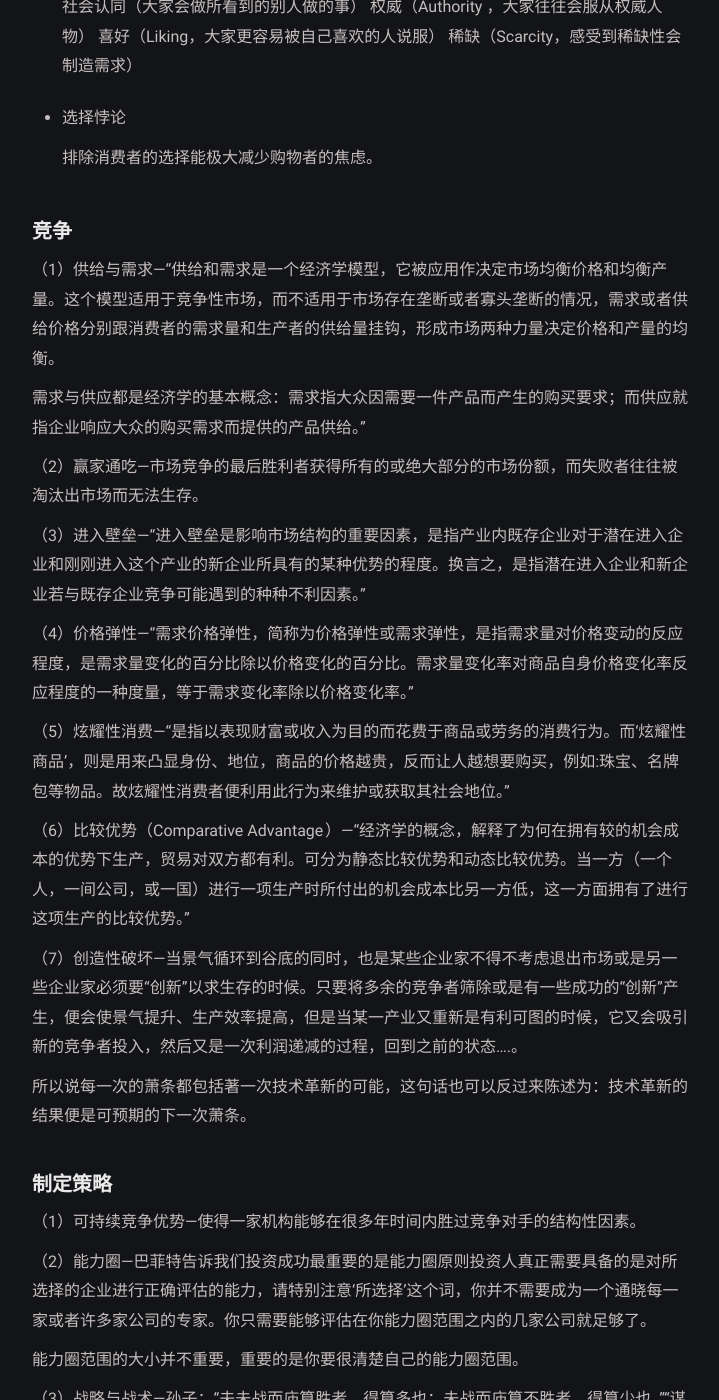
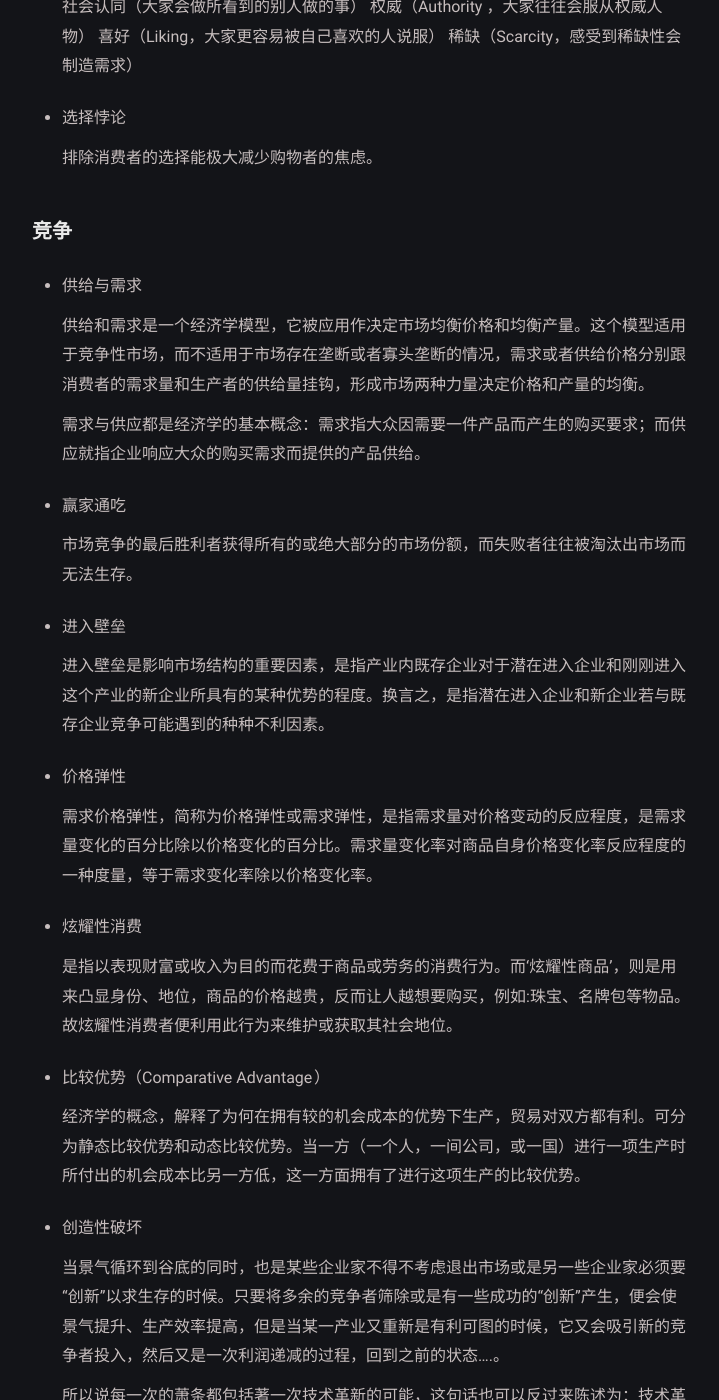
Before and after one commit to sealwangdo/sealwangdo.github.io, a Jekyll site: the page built from _posts/2022-05-21-自我进化思维方式.md, in a window 1280 px wide and 1400 px high, scrolled down 10411 px. Shown: the whole window, without its empty margins (278-997 px from the left). Built offline with Jekyll 4.4.1, drawn with Linux system fonts in a browser that asks for light colours; some of the changed text lies outside the part shown.

Commit message:
Update 2022-05-21-自我进化思维方式.md

```diff
--- a/_posts/2022-05-21-自我进化思维方式.md
+++ b/_posts/2022-05-21-自我进化思维方式.md
@@ -321,67 +321,114 @@ description: [思维模式是人们观察、分析、解决问题的模式化、
 
 #### 竞争
 
-（1）供给与需求—“供给和需求是一个经济学模型，它被应用作决定市场均衡价格和均衡产量。这个模型适用于竞争性市场，而不适用于市场存在垄断或者寡头垄断的情况，需求或者供给价格分别跟消费者的需求量和生产者的供给量挂钩，形成市场两种力量决定价格和产量的均衡。
+* 供给与需求
 
-需求与供应都是经济学的基本概念：需求指大众因需要一件产品而产生的购买要求；而供应就指企业响应大众的购买需求而提供的产品供给。”
+  供给和需求是一个经济学模型，它被应用作决定市场均衡价格和均衡产量。这个模型适用于竞争性市场，而不适用于市场存在垄断或者寡头垄断的情况，需求或者供给价格分别跟消费者的需求量和生产者的供给量挂钩，形成市场两种力量决定价格和产量的均衡。
 
-（2）赢家通吃—市场竞争的最后胜利者获得所有的或绝大部分的市场份额，而失败者往往被淘汰出市场而无法生存。
+  需求与供应都是经济学的基本概念：需求指大众因需要一件产品而产生的购买要求；而供应就指企业响应大众的购买需求而提供的产品供给。
 
-（3）进入壁垒—“进入壁垒是影响市场结构的重要因素，是指产业内既存企业对于潜在进入企业和刚刚进入这个产业的新企业所具有的某种优势的程度。换言之，是指潜在进入企业和新企业若与既存企业竞争可能遇到的种种不利因素。”
+* 赢家通吃
 
-（4）价格弹性—“需求价格弹性，简称为价格弹性或需求弹性，是指需求量对价格变动的反应程度，是需求量变化的百分比除以价格变化的百分比。需求量变化率对商品自身价格变化率反应程度的一种度量，等于需求变化率除以价格变化率。”
+  市场竞争的最后胜利者获得所有的或绝大部分的市场份额，而失败者往往被淘汰出市场而无法生存。
 
-（5）炫耀性消费—“是指以表现财富或收入为目的而花费于商品或劳务的消费行为。而‘炫耀性商品’，则是用来凸显身份、地位，商品的价格越贵，反而让人越想要购买，例如:珠宝、名牌包等物品。故炫耀性消费者便利用此行为来维护或获取其社会地位。”
+* 进入壁垒
 
-（6）比较优势（Comparative Advantage ）—“经济学的概念，解释了为何在拥有较的机会成本的优势下生产，贸易对双方都有利。可分为静态比较优势和动态比较优势。当一方（一个人，一间公司，或一国）进行一项生产时所付出的机会成本比另一方低，这一方面拥有了进行这项生产的比较优势。”
+  进入壁垒是影响市场结构的重要因素，是指产业内既存企业对于潜在进入企业和刚刚进入这个产业的新企业所具有的某种优势的程度。换言之，是指潜在进入企业和新企业若与既存企业竞争可能遇到的种种不利因素。
 
-（7）创造性破坏—当景气循环到谷底的同时，也是某些企业家不得不考虑退出市场或是另一些企业家必须要“创新”以求生存的时候。只要将多余的竞争者筛除或是有一些成功的“创新”产生，便会使景气提升、生产效率提高，但是当某一产业又重新是有利可图的时候，它又会吸引新的竞争者投入，然后又是一次利润递减的过程，回到之前的状态….。
+* 价格弹性
 
-所以说每一次的萧条都包括著一次技术革新的可能，这句话也可以反过来陈述为：技术革新的结果便是可预期的下一次萧条。
+  需求价格弹性，简称为价格弹性或需求弹性，是指需求量对价格变动的反应程度，是需求量变化的百分比除以价格变化的百分比。需求量变化率对商品自身价格变化率反应程度的一种度量，等于需求变化率除以价格变化率。
+
+* 炫耀性消费
+
+  是指以表现财富或收入为目的而花费于商品或劳务的消费行为。而‘炫耀性商品’，则是用来凸显身份、地位，商品的价格越贵，反而让人越想要购买，例如:珠宝、名牌包等物品。故炫耀性消费者便利用此行为来维护或获取其社会地位。
+
+* 比较优势（Comparative Advantage ）
+
+  经济学的概念，解释了为何在拥有较的机会成本的优势下生产，贸易对双方都有利。可分为静态比较优势和动态比较优势。当一方（一个人，一间公司，或一国）进行一项生产时所付出的机会成本比另一方低，这一方面拥有了进行这项生产的比较优势。
+
+* 创造性破坏
+
+  当景气循环到谷底的同时，也是某些企业家不得不考虑退出市场或是另一些企业家必须要“创新”以求生存的时候。只要将多余的竞争者筛除或是有一些成功的“创新”产生，便会使景气提升、生产效率提高，但是当某一产业又重新是有利可图的时候，它又会吸引新的竞争者投入，然后又是一次利润递减的过程，回到之前的状态….。
+
+  所以说每一次的萧条都包括著一次技术革新的可能，这句话也可以反过来陈述为：技术革新的结果便是可预期的下一次萧条。
+
 
 #### 制定策略
 
-（1）可持续竞争优势—使得一家机构能够在很多年时间内胜过竞争对手的结构性因素。
+* 可持续竞争优势
 
-（2）能力圈—巴菲特告诉我们投资成功最重要的是能力圈原则投资人真正需要具备的是对所选择的企业进行正确评估的能力，请特别注意‘所选择’这个词，你并不需要成为一个通晓每一家或者许多家公司的专家。你只需要能够评估在你能力圈范围之内的几家公司就足够了。
+  使得一家机构能够在很多年时间内胜过竞争对手的结构性因素。
 
-能力圈范围的大小并不重要，重要的是你要很清楚自己的能力圈范围。
+* 能力圈
 
-（3）战略与战术—孙子：“夫未战而庙算胜者，得算多也；未战而庙算不胜者，得算少也。”“谋无术则成事难，术无谋则必败。”
+  巴菲特告诉我们投资成功最重要的是能力圈原则投资人真正需要具备的是对所选择的企业进行正确评估的能力，请特别注意‘所选择’这个词，你并不需要成为一个通晓每一家或者许多家公司的专家。你只需要能够评估在你能力圈范围之内的几家公司就足够了。
 
-（4）势力范围—“势力范围从国际政治角度上讲是指列强凭借军事、政治、经济力量，控制殖民地或半殖民地国家的全部领土或部分领土，宣称它享有独占的权利，不许其他国家染指。 有时也指社会上的各种帮派团伙、黑恶势力、政党，为了自身团体、阶层的利益，通过各种手段控制的地域范围、行业场所等。”
+  能力圈范围的大小并不重要，重要的是你要很清楚自己的能力圈范围。
 
-（5）未知的未知—“已知的未知是指‘你意识到的风险，比如航班取消……’未知的未知是‘来自与这个世界距离太远以至于从未发生在你身上’的风险。”
+* 战略与战术
 
-（6）转换成本—“与更换供应商相关的成本。”
+  孙子：“夫未战而庙算胜者，得算多也；未战而庙算不胜者，得算少也。”“谋无术则成事难，术无谋则必败。”
 
-（7）网络效应—“某商品或服务的用户对该产品对其他人的价值产生的影响。出现网络效应时，产品或服务的价值取决于其他人使用它的数量。”
+* 势力范围
 
-（8）规模经济—“企业因为规模、产出或者运营规模获得的成本优势，其单位产出成本通常会随着规模增加而下降，因为固定成本可以分摊到更多的产出单位上面。”
+  势力范围从国际政治角度上讲是指列强凭借军事、政治、经济力量，控制殖民地或半殖民地国家的全部领土或部分领土，宣称它享有独占的权利，不许其他国家染指。 有时也指社会上的各种帮派团伙、黑恶势力、政党，为了自身团体、阶层的利益，通过各种手段控制的地域范围、行业场所等。
+
+* 未知的未知
+
+  已知的未知是指‘你意识到的风险，比如航班取消……’未知的未知是‘来自与这个世界距离太远以至于从未发生在你身上’的风险。
+
+* 转换成本
+
+  与更换供应商相关的成本。
+
+* 网络效应
+
+  某商品或服务的用户对该产品对其他人的价值产生的影响。出现网络效应时，产品或服务的价值取决于其他人使用它的数量。
+
+* 规模经济
+
+  企业因为规模、产出或者运营规模获得的成本优势，其单位产出成本通常会随着规模增加而下降，因为固定成本可以分摊到更多的产出单位上面。
 
 #### 经济
 
-（1）信息不对称—“指交易中的各人拥有的信息不同。在社会政治、经济等活动中，一些成员拥有其他成员无法拥有的信息，由此造成信息的不对称。”
+* 信息不对称
 
-（2）外部性—“又称为溢出效应、外部影响、外差效应或外部效应、外部经济，指一个人或一群人的行动和决策使另一个人或一群人受损或受益的情况。”（参见：公地悲剧—“公地作为一项资源或财产有许多拥有者，他们中的每一个都有使用权，但没有权利阻止其他人使用，而每一个人都倾向于过度使用，从而造成资源的枯竭。”
+  指交易中的各人拥有的信息不同。在社会政治、经济等活动中，一些成员拥有其他成员无法拥有的信息，由此造成信息的不对称。
 
-搭便车问题—“是一种发生在公共财产上的问题。是指经济中某个体消费的资源超出他的公允份额，或承担的生产成本少于他应承担的公允份额。指一些人需要某种公共财产。但事先宣称自己并无需要，在别人付出代价去取得后，他们就可不劳而获的享受成果。
+* 外部性
 
-常指宏观经济学中的公共品的消费问题”；科斯定理—“由罗纳德·科斯（Ronald Coase）提出的一种观点，认为在某些条件下，经济的外部性或曰非效率可以通过当事人的谈判而得到纠正，从而达到社会效益最大化”）
+  又称为溢出效应、外部影响、外差效应或外部效应、外部经济，指一个人或一群人的行动和决策使另一个人或一群人受损或受益的情况。
 
-（3）无谓损失—“又为社会净损失，是指由于市场未处于最优运行状态而引起的社会成本, 也就是当偏离竞争均衡时， 所损失的消费者剩余和生产者剩余。”
+* 搭便车问题
+
+  是一种发生在公共财产上的问题。是指经济中某个体消费的资源超出他的公允份额，或承担的生产成本少于他应承担的公允份额。指一些人需要某种公共财产。但事先宣称自己并无需要，在别人付出代价去取得后，他们就可不劳而获的享受成果。
+
+  常指宏观经济学中的公共品的消费问题”；科斯定理—“由罗纳德·科斯（Ronald Coase）提出的一种观点，认为在某些条件下，经济的外部性或曰非效率可以通过当事人的谈判而得到纠正，从而达到社会效益最大化”）
+
+* 无谓损失
+
+  又为社会净损失，是指由于市场未处于最优运行状态而引起的社会成本, 也就是当偏离竞争均衡时， 所损失的消费者剩余和生产者剩余。
 
 #### 投资
 
-（1）害怕错过（FOMO）—“特指那种总在担心失去或错过什么的焦虑心情，也称‘局外人困境’。具体表现为无法拒绝任何邀约，担心错过任何与有助人际关系的活动。”很多投资者也有FOMO恐惧。
+* 害怕错过（FOMO）
 
-（2）安全边际—“是根据实际或预计的销售业务量与保本业务量的差量确定的定量指标。财务管理中，安全边际是指正常销售额超过盈亏临界点销售额的差额，它表明销售量下降多少企业仍不致亏损。”
+  特指那种总在担心失去或错过什么的焦虑心情，也称‘局外人困境’。具体表现为无法拒绝任何邀约，担心错过任何与有助人际关系的活动。”很多投资者也有FOMO恐惧。
 
-（3）投资与投机—“投资在财务（金融）及经济方面，各有不同的意义。财务投资是透过完善的分析，对于本金、收益可达一定程度的预估，将资金投入那些预期有所增长的标的上。
+* 安全边际
 
-而完全对立的作法，像未经分析、且在本金及回报上也没有把握，亦不考虑风险就投入资金者，就是投机、或赌博。”
+  是根据实际或预计的销售业务量与保本业务量的差量确定的定量指标。财务管理中，安全边际是指正常销售额超过盈亏临界点销售额的差额，它表明销售量下降多少企业仍不致亏损。
 
-（4）复利—“指在每经过一个计息期后，都要将所生利息加入本金，以计算下期的利息。这样，在每一个计息期，上一个计息期的利息都将成为生息的本金，即以利生利，也就是俗称的‘利滚利’”
+* 投资与投机
+
+  投资在财务（金融）及经济方面，各有不同的意义。财务投资是透过完善的分析，对于本金、收益可达一定程度的预估，将资金投入那些预期有所增长的标的上。
+
+  而完全对立的作法，像未经分析、且在本金及回报上也没有把握，亦不考虑风险就投入资金者，就是投机、或赌博。”
+
+* 复利
+
+  指在每经过一个计息期后，都要将所生利息加入本金，以计算下期的利息。这样，在每一个计息期，上一个计息期的利息都将成为生息的本金，即以利生利，也就是俗称的‘利滚利’。
 
 #### 学习
 
```
